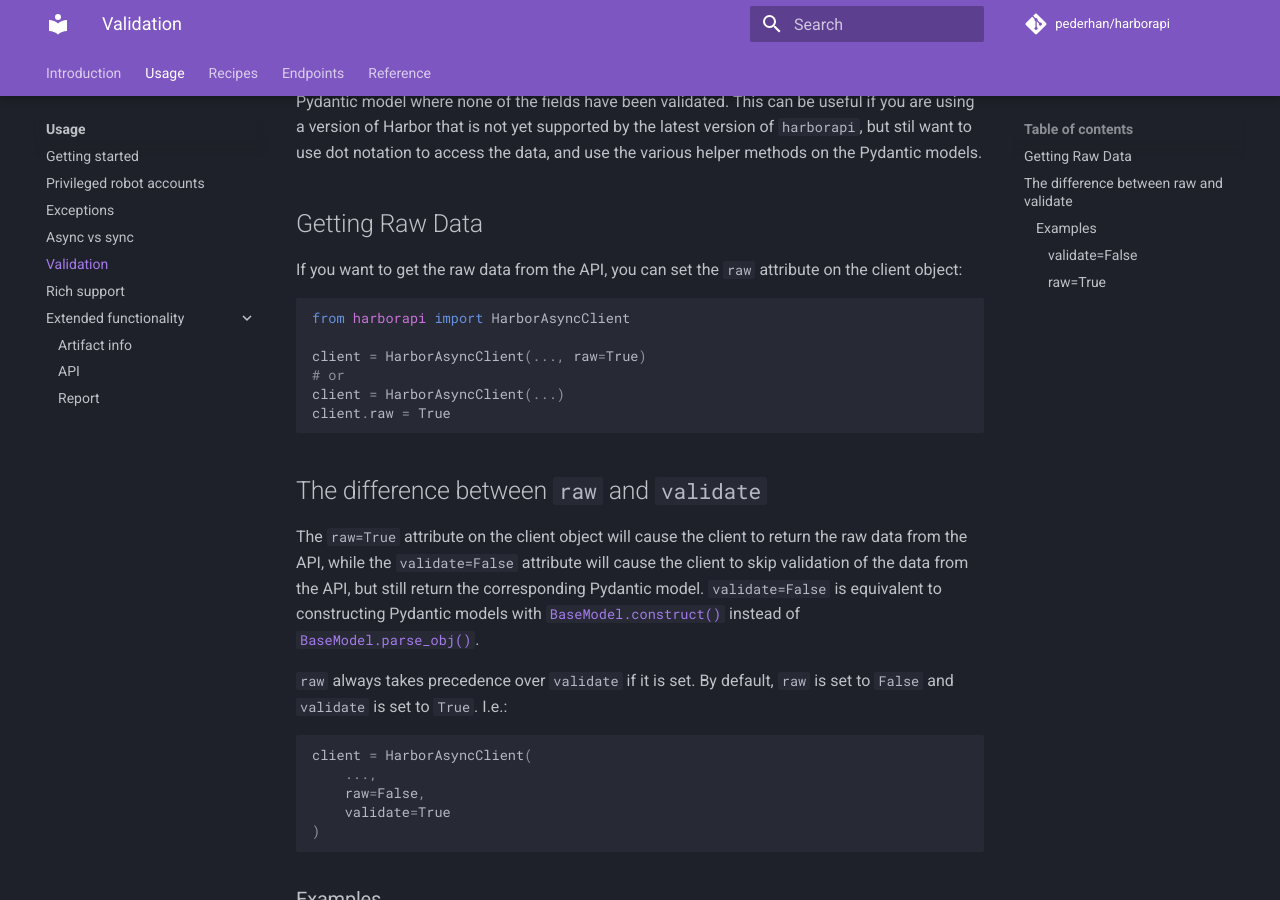
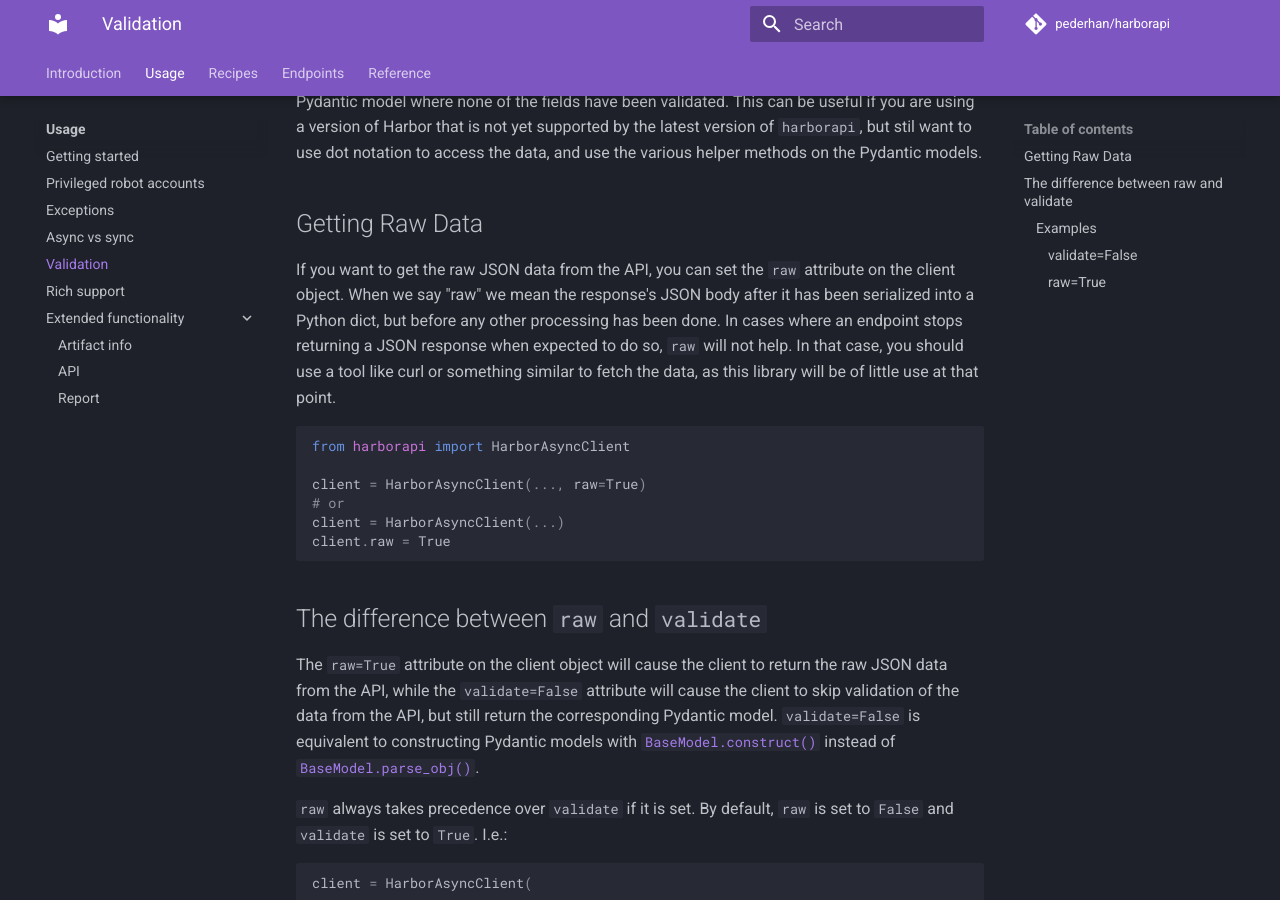
Before and after one commit to unioslo/harborapi, an MkDocs documentation site: the page built from docs/usage/validation.md, in a window 1280 px wide and 900 px high, scrolled down 434 px. Built offline with MkDocs 1.6.1 and Material for MkDocs 9.7.7, drawn with Linux system fonts in a browser that asks for light colours; comment, search, counter and statistics services are not loaded.

Commit message:
Docs: add note about `raw` expected type

````diff
--- a/docs/usage/validation.md
+++ b/docs/usage/validation.md
@@ -16,7 +16,7 @@
 
 ## Getting Raw Data
 
-If you want to get the raw data from the API, you can set the `raw` attribute on the client object:
+If you want to get the raw JSON data from the API, you can set the `raw` attribute on the client object. When we say "raw" we mean the response's JSON body after it has been serialized into a Python dict, but before any other processing has been done. In cases where an endpoint stops returning a JSON response when expected to do so, `raw` will not help. In that case, you should use a tool like curl or something similar to fetch the data, as this library will be of little use at that point.
 
 ```python
 from harborapi import HarborAsyncClient
@@ -29,7 +29,7 @@
 
 ## The difference between `raw` and `validate`
 
-The `raw=True` attribute on the client object will cause the client to return the raw data from the API, while the `validate=False` attribute will cause the client to skip validation of the data from the API, but still return the corresponding Pydantic model. `validate=False` is equivalent to constructing Pydantic models with [`BaseModel.construct()`](https://docs.pydantic.dev/usage/models/#creating-models-without-validation) instead of [`BaseModel.parse_obj()`](https://docs.pydantic.dev/usage/models/#parsing-data-into-a-specified-type).
+The `raw=True` attribute on the client object will cause the client to return the raw JSON data from the API, while the `validate=False` attribute will cause the client to skip validation of the data from the API, but still return the corresponding Pydantic model. `validate=False` is equivalent to constructing Pydantic models with [`BaseModel.construct()`](https://docs.pydantic.dev/usage/models/#creating-models-without-validation) instead of [`BaseModel.parse_obj()`](https://docs.pydantic.dev/usage/models/#parsing-data-into-a-specified-type).
 
 
 `raw` always takes precedence over `validate` if it is set. By default, `raw` is set to `False` and `validate` is set to `True`. I.e.:
````
